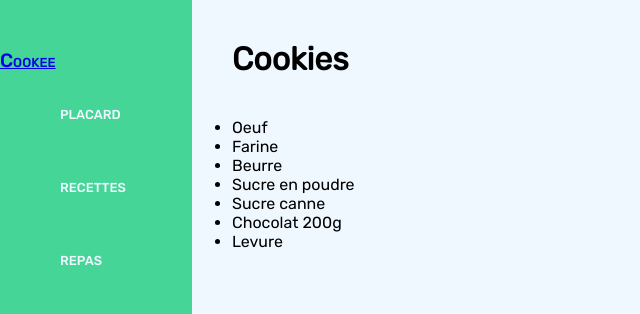
After one commit to Thomas-Zorroche/Cookee, a PHP site: page /src/recette.html in a window 1280 px wide. The commit adds this page. Shown: the top 314 px of the page, without its empty margins (0-640 px from the left). Run offline with PHP 8.4, Linux system fonts and the light colour scheme.

Commit message:
add recette page

```diff
--- /dev/null
+++ b/src/recette.html
@@ -0,0 +1,40 @@
+<!DOCTYPE html>
+<html>
+    <head>
+        <meta charset="UTF-8"/>
+        <title> Cookee </title>
+        <link rel="stylesheet" href="../style/main.css"/>
+        <link rel="stylesheet" href="../style/recette.css"/>
+    </head>
+
+    <body>
+        <div id="Menu-Bar">
+            <a href="index.html"><p>Cookee</p></a>
+            <ul>
+                <li>placard</li>
+                <li>recettes</li>
+                <li>repas</li>
+                <li>admin</li>
+            </ul>
+        </div>
+
+        <div id="Main-Window">
+            <h1>Cookies</h1>
+
+            <div id="ingredients-cont">
+                <ul>
+                    <li>Oeuf</li>
+                    <li>Farine</li>
+                    <li>Beurre</li>
+                    <li>Sucre en poudre</li>
+                    <li>Sucre canne</li>
+                    <li>Chocolat 200g</li>
+                    <li>Levure</li>
+                </ul>
+            </div>
+
+            <!-- Youtube Video -->
+            <iframe width="560" height="315" src="https://www.youtube.com/embed/Vph7Z776AZw" frameborder="0" allow="accelerometer; autoplay; clipboard-write; encrypted-media; gyroscope; picture-in-picture" allowfullscreen></iframe>
+        </div>
+    </body>
+</html>
--- a/style/main.css
+++ b/style/main.css
@@ -107,7 +107,6 @@ body, html {
     background-color: var(--green);
     color: var(--white);
     text-align: center;
-    /* padding: 10px 0px 10px 0px; */
     border-radius: 0px 0px 20px 20px;
     transition: background-color 0.7s ease 0s;
 }
--- /dev/null
+++ b/style/recette.css
@@ -0,0 +1,3 @@
+iframe {
+    margin: 50px;
+}
```
Also changed, not shown: src/index.html (+7 -4 lines).
